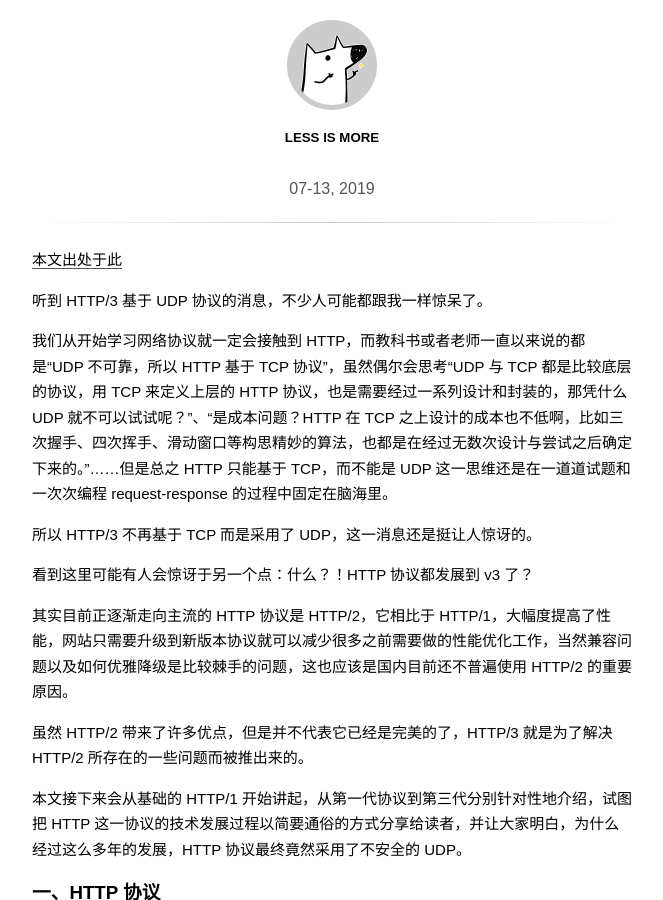
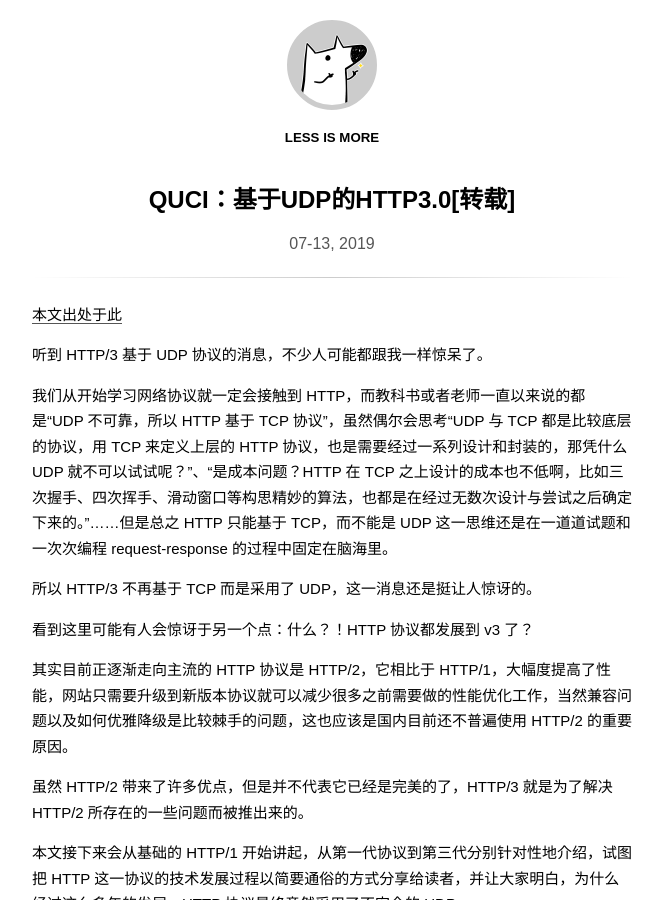
Before and after one commit to wuchangfeng/wuchangfeng.github.io, a Jekyll site: the page built from _posts/2019-07-13-http3-over-udp.md, in a window 1280 px wide and 900 px high. Shown: the whole window, without its empty margins (308-971 px from the left). Built offline with Jekyll 4.4.1, drawn with Linux system fonts in a browser that asks for light colours; some web fonts are replaced; comment, search, counter and statistics services are not loaded.

```diff
--- a/_posts/2019-07-13-http3-over-udp.md
+++ b/_posts/2019-07-13-http3-over-udp.md
@@ -1,6 +1,6 @@
 ---
 layout: post
-title: [转载]QUCI：基于UDP的HTTP3.0
+title: QUCI：基于UDP的HTTP3.0[转载]
 date: 2019-07-13 17:20:14 +0800
 categories:
 ---
```
